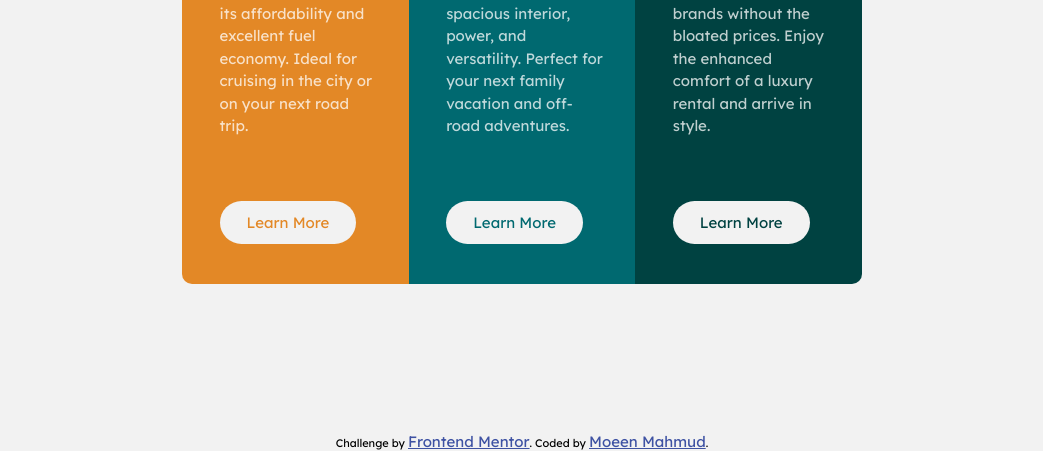
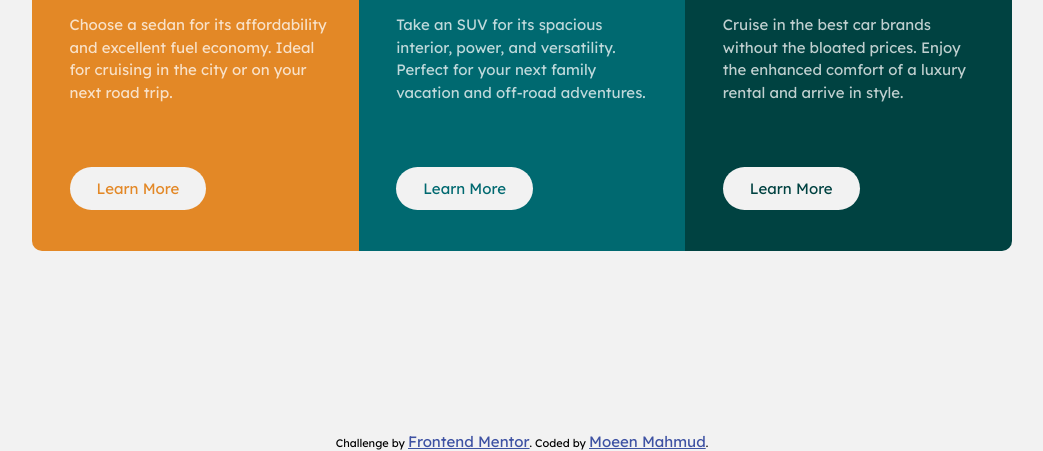
Before and after one commit to moeen-mahmud/3-column-preview-card-component, a plain HTML site: page index.html in a window 1280 px wide. Shown: the part 349-800 px from the top of the page, without its empty margins (118-1161 px from the left). Drawn offline with Linux system fonts and the light colour scheme.

Commit message:
revision-one

```diff
--- a/styles/style.css
+++ b/styles/style.css
@@ -111,7 +111,7 @@ body {
 
 /* Media Queries */
 
-@media only screen and (min-width: 300px) and (max-width: 1024px) {
+@media only screen and (min-width: 300px) and (max-width: 992px) {
   .container {
     display: grid;
     grid-template-columns: 1fr;
@@ -137,3 +137,9 @@ body {
     margin: 4rem 0 2rem 0;
   }
 }
+
+@media only screen and (min-width: 993px) and (max-width: 1312px) {
+  .container {
+    padding: 0 10rem;
+  }
+}
```
